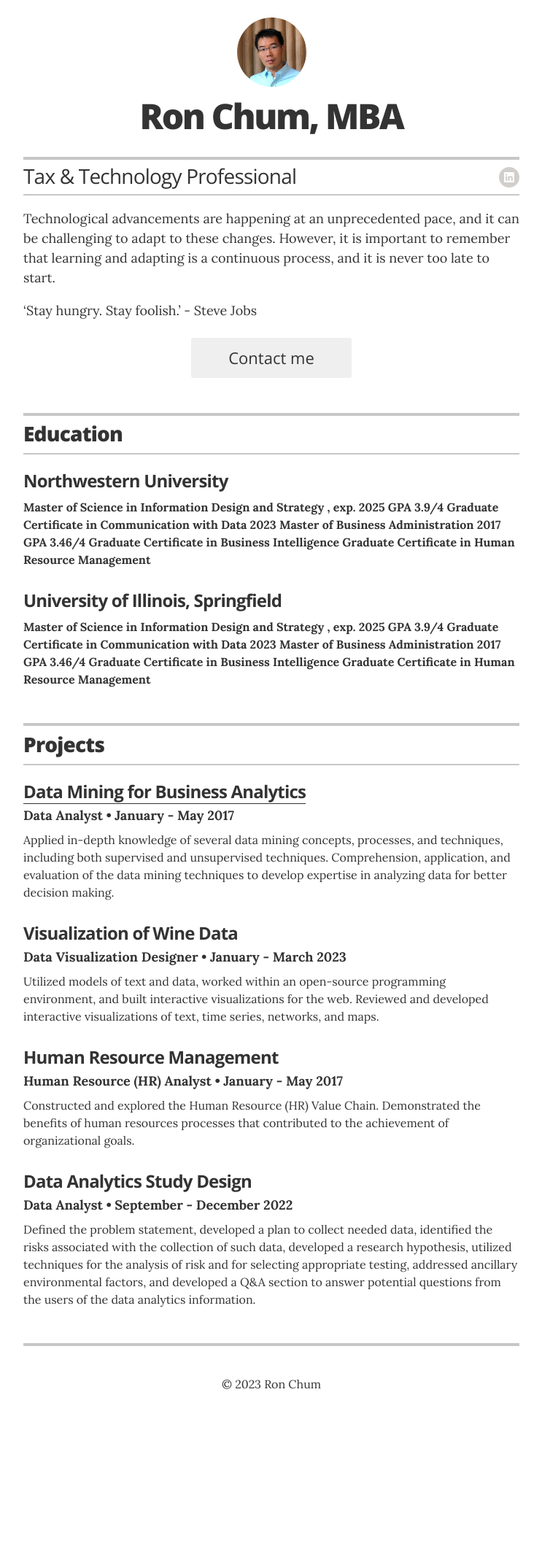
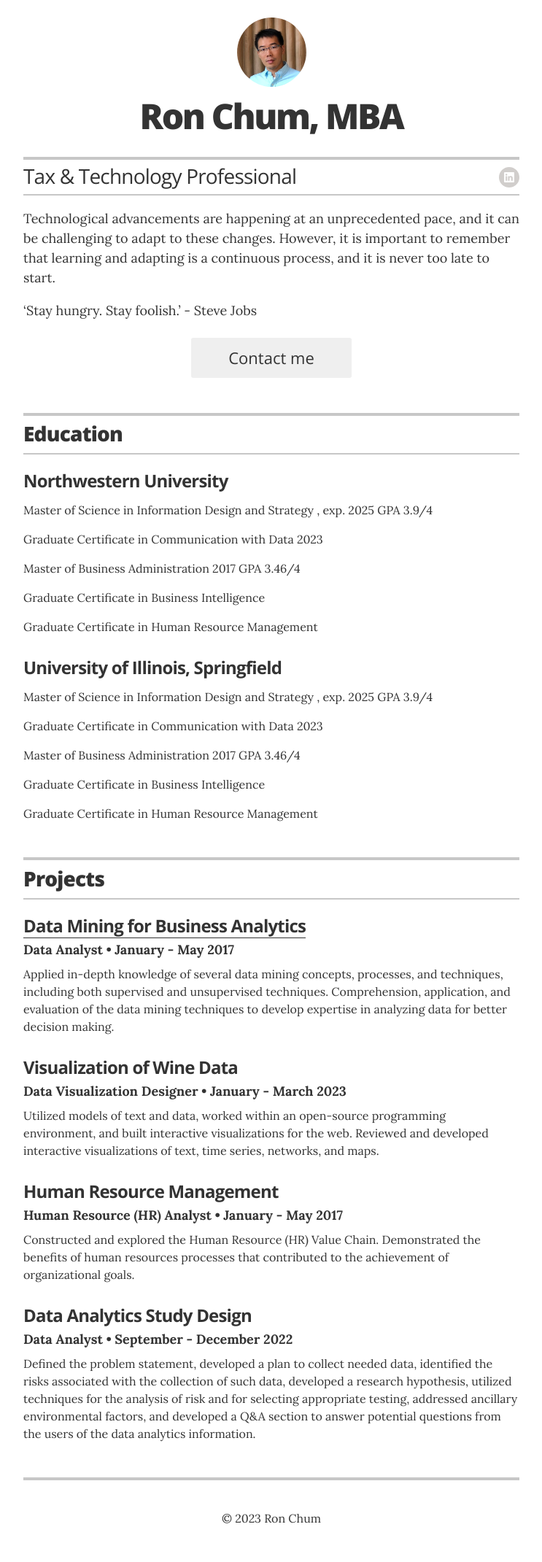
Before and after one commit to rchum/portfolio, a Jekyll site: the page built from index.html, in a window 1280 px wide. Shown: the whole page at 73% size, without its empty margins (268-1011 px from the left). Built offline with Jekyll 4.4.1, drawn with Linux system fonts in a browser that asks for light colours; before the commit the page ends 1957 px from its top, so only the background shows below that.

```diff
--- a/_layouts/resume.html
+++ b/_layouts/resume.html
@@ -58,11 +58,11 @@
         {% for education in site.data.education %}
         <div class="resume-item" itemscope itemtype=" ">
         <h3 class="resume-item-title" itemprop="name">{{ education.uni }}</h3>
-          <b>Master of Science in Information Design and Strategy , exp. 2025 GPA 3.9/4</b>
-          <b>Graduate Certificate in Communication with Data 2023</b>
-           <b>Master of Business Administration 2017 GPA 3.46/4</b>
-          <b>Graduate Certificate in Business Intelligence</b>
-          <b>Graduate Certificate in Human Resource Management</b>
+          <p <b>Master of Science in Information Design and Strategy , exp. 2025 GPA 3.9/4</b></p>
+          <p <b>Graduate Certificate in Communication with Data 2023</b></p>
+          <p <b>Master of Business Administration 2017 GPA 3.46/4</b></p>
+          <p <b>Graduate Certificate in Business Intelligence</b></p>
+          <p <b>Graduate Certificate in Human Resource Management</b></p>
        <!-- <h4 class="resume-item-details group" itemprop="description">{{ education.degree }} &bull; {{ education.year }}</h4>
         <h5 class="resume-item-details award-title" itemprop="description">{{ education.award }}</h5> -->
   <!-- Uncomment the following code block to include a list of awards -->
```
